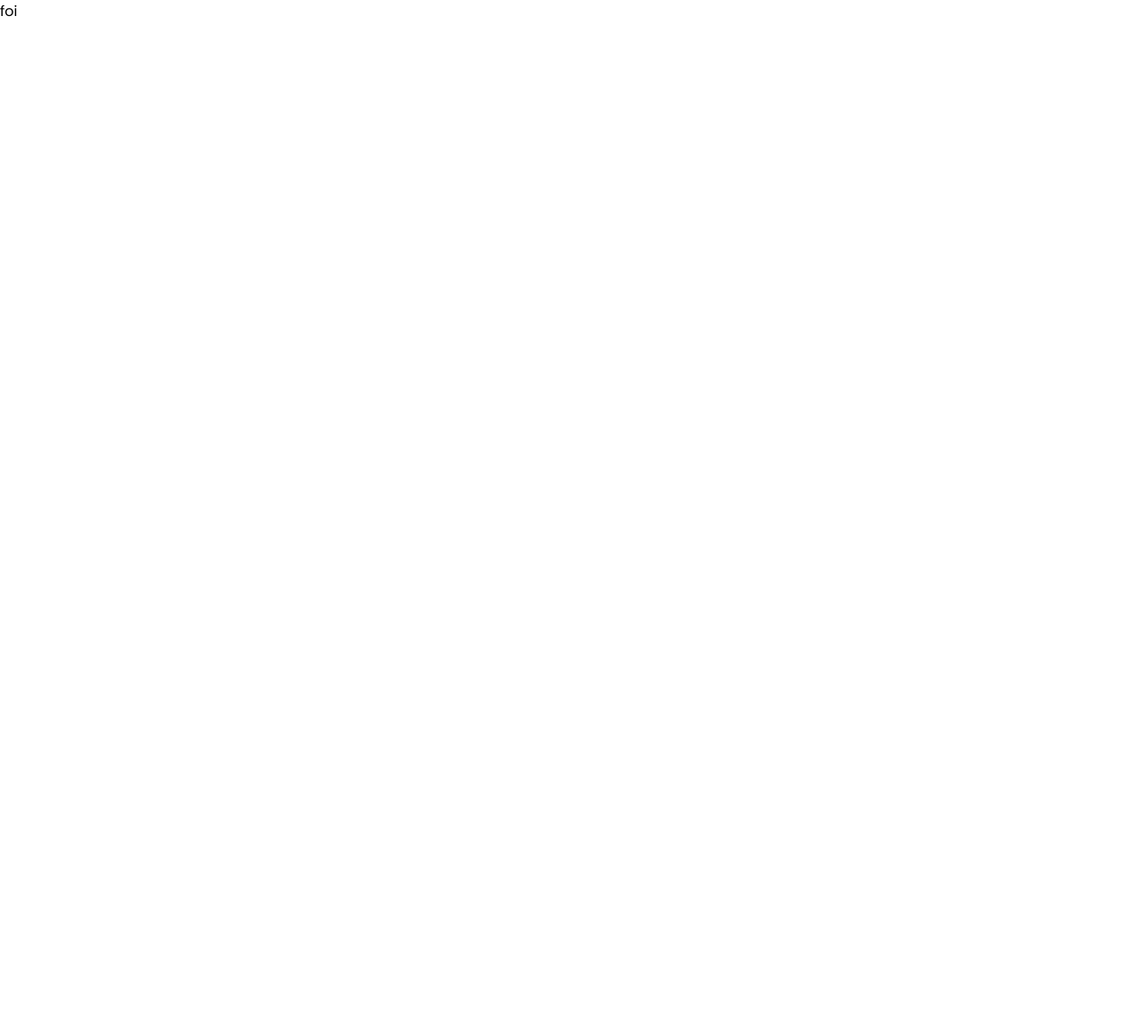
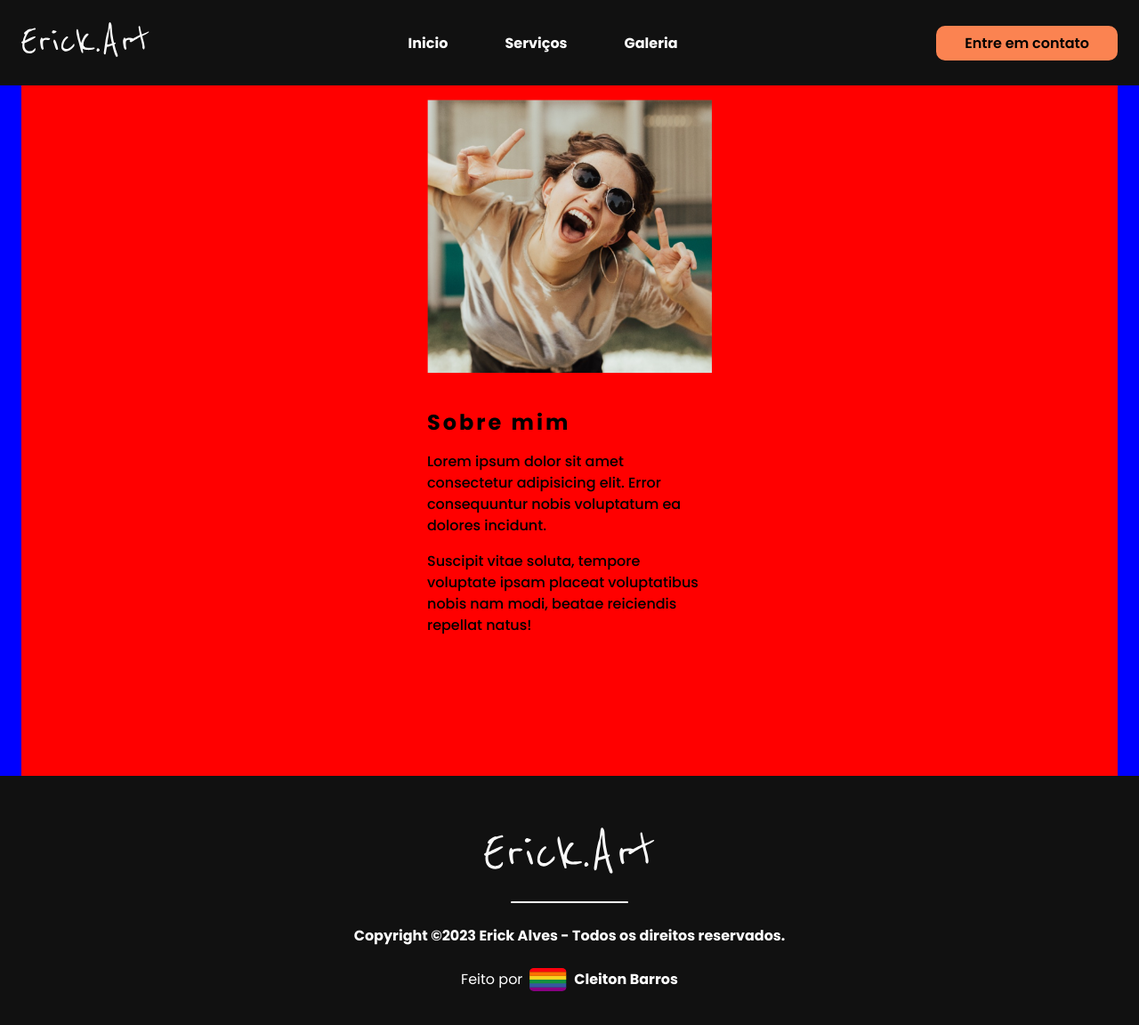
Before and after one commit to cleitonBarros/Erick, a React (Vite) app in the folder Profile/: page / in a window 1280 px wide. Shown: the top 1152 px of the page at 89% size. Before the commit the page ends 800 px from the top, so only its background shows below. Built offline with nearby package versions, Linux system fonts and the light colour scheme.

Commit message:
:sparkles: feat: add components

```diff
--- a/Profile/src/App.tsx
+++ b/Profile/src/App.tsx
@@ -1,5 +1,19 @@
+import { Footer } from "./components/Footer";
+import { Header } from "./components/Header";
+import { Container } from "./components/HTMLElement/Container/style";
+
+import { Main } from "./pages";
+
 function App() {
-  return <>foi</>;
+  return (
+    <>
+      <Header />
+      <Container>
+        <Main></Main>
+      </Container>
+      <Footer />
+    </>
+  );
 }
 
 export default App;
```
